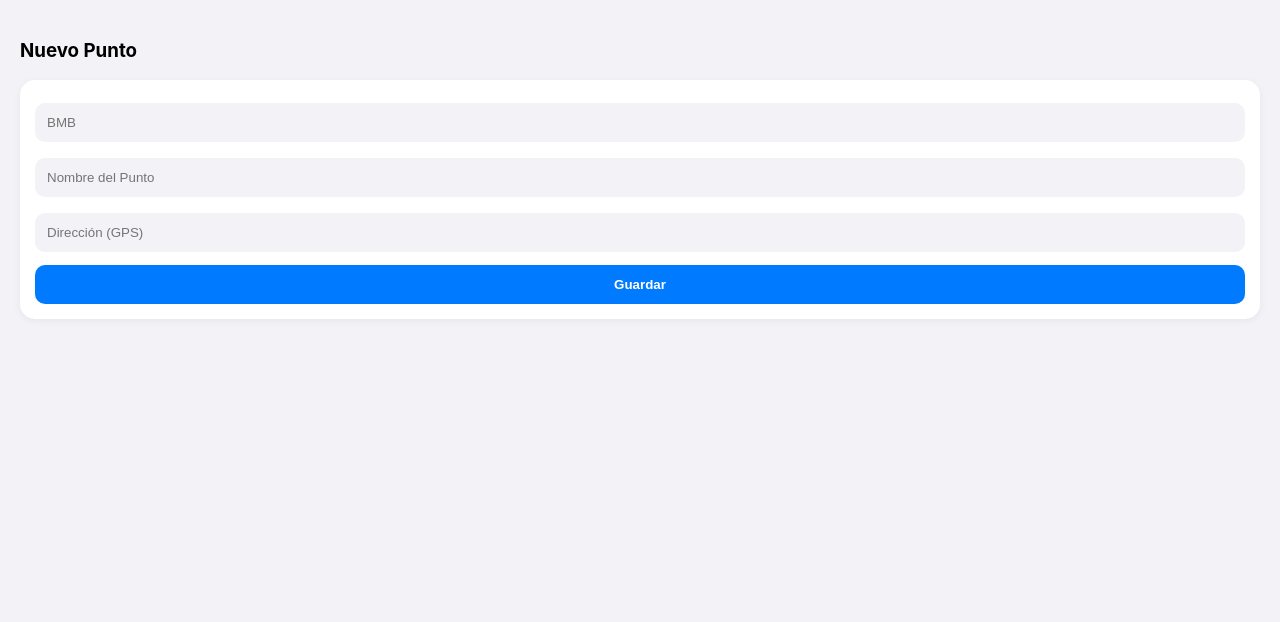
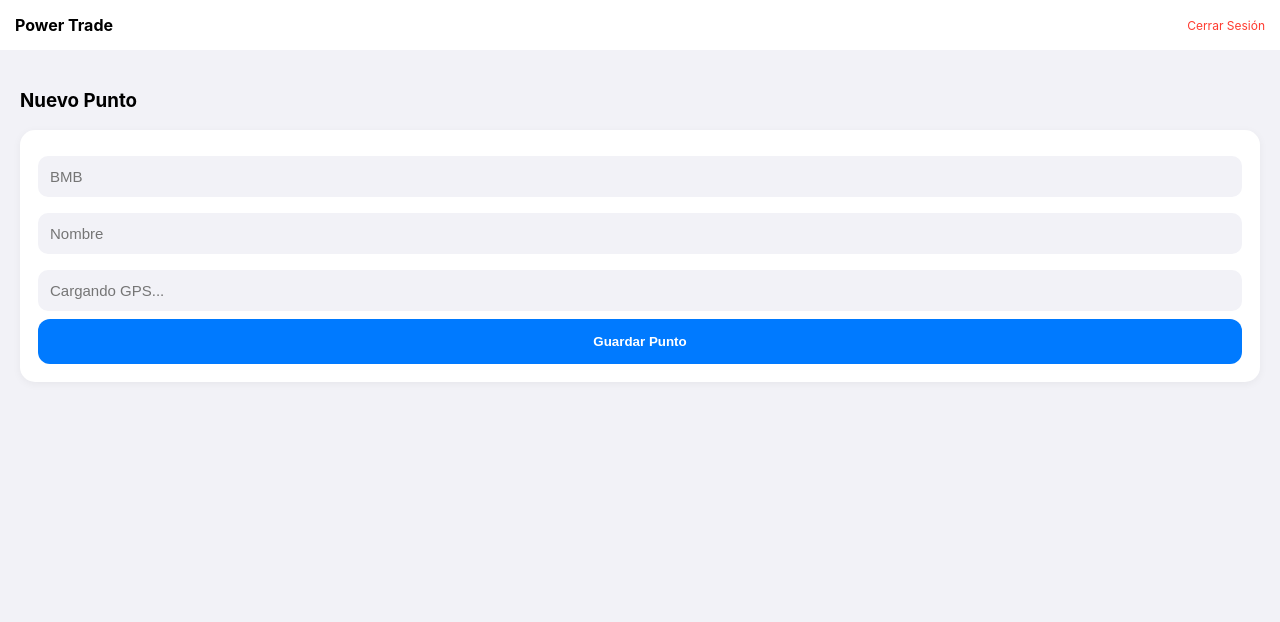
Before and after one commit to XY07-v/TRADE, a Flask app: page / in a window 1280 px wide. Shown: the top 622 px of the page. Run offline with Flask 3, Linux system fonts and the light colour scheme; the visitor is signed in with stand-in values (Sample User, id 1).

Commit message:
Update app.html

```diff
--- a/templates/app.html
+++ b/templates/app.html
@@ -3,71 +3,71 @@
 <head>
     <meta charset="UTF-8">
     <meta name="viewport" content="width=device-width, initial-scale=1.0, maximum-scale=1.0, user-scalable=no">
-    <title>Power Trade Pro</title>
+    <title>Power Trade</title>
     <style>
         :root { --blue: #007AFF; --bg: #F2F2F7; --red: #FF3B30; --green: #34C759; }
         body { font-family: -apple-system, sans-serif; background: var(--bg); margin: 0; padding-bottom: 80px; }
         .view { display: none; padding: 20px; }
         .active { display: block; }
-        .card { background: white; border-radius: 15px; padding: 15px; box-shadow: 0 2px 8px rgba(0,0,0,0.05); margin-bottom: 12px; }
+        .card { background: white; border-radius: 15px; padding: 18px; box-shadow: 0 2px 8px rgba(0,0,0,0.05); margin-bottom: 12px; }
         .tabs { position: fixed; bottom: 0; width: 100%; background: white; display: flex; height: 65px; border-top: 1px solid #ddd; }
         .tab { flex: 1; text-align: center; font-size: 10px; color: #8e8e93; padding-top: 12px; }
         .tab.active { color: var(--blue); }
-        .btn { width: 100%; padding: 12px; background: var(--blue); color: white; border: none; border-radius: 10px; font-weight: 600; margin-top: 5px; }
-        .btn-search { background: #5856D6; margin-bottom: 10px; }
-        input { width: 100%; padding: 12px; margin: 8px 0; border: none; background: var(--bg); border-radius: 10px; box-sizing: border-box; }
-        .res-item { padding: 12px; border-bottom: 1px solid #eee; font-size: 14px; background: white; }
+        input, select, textarea { width: 100%; padding: 12px; margin: 8px 0; border: none; background: var(--bg); border-radius: 10px; font-size: 15px; box-sizing: border-box; }
+        .btn { width: 100%; padding: 15px; background: var(--blue); color: white; border: none; border-radius: 12px; font-weight: 600; cursor: pointer; }
+        .btn-query { background: #5856D6; margin-bottom: 10px; }
     </style>
 </head>
 <body>
 
+<div style="background:white; padding:15px; display:flex; justify-content:space-between; align-items:center;">
+    <b>Power Trade</b>
+    <a href="/logout" style="color:var(--red); text-decoration:none; font-size:12px;">Cerrar Sesión</a>
+</div>
+
 <div id="v1" class="view active">
     <h3>Nuevo Punto</h3>
     <div class="card">
-        <input type="text" id="p_bmb" placeholder="BMB">
-        <input type="text" id="p_nombre" placeholder="Nombre del Punto">
-        <input type="text" id="p_dir" placeholder="Dirección (GPS)" readonly>
-        <button class="btn" onclick="savePunto()">Guardar</button>
+        <input type="number" id="p_bmb" placeholder="BMB">
+        <input type="text" id="p_nombre" placeholder="Nombre">
+        <input type="text" id="p_gps" readonly placeholder="Cargando GPS...">
+        <button class="btn" onclick="savePunto()">Guardar Punto</button>
     </div>
 </div>
 
 <div id="v2" class="view">
     <h3>Registrar Visita</h3>
     <div class="card">
-        <input type="text" id="q_visita" placeholder="Palabra clave o BMB...">
-        <button class="btn btn-search" onclick="ejecutarBusqueda('visita')">Consultar Punto</button>
+        <input type="text" id="q_visita" placeholder="Nombre o BMB...">
+        <button class="btn btn-query" onclick="buscar('visita')">Consultar</button>
         <div id="res_visita"></div>
     </div>
     <div id="f_visita" class="card" style="display:none;">
         <h4 id="v_tit"></h4>
         <select id="v_tipo"><option>Fuera de rango</option><option>Error de trade</option></select>
-        <textarea id="v_obs" placeholder="Observaciones..." style="width:100%; border:none; background:var(--bg); border-radius:10px; padding:10px;"></textarea>
-        <label>Fotos (2)</label>
+        <textarea id="v_obs" placeholder="Observaciones"></textarea>
         <input type="file" id="img1" accept="image/*" capture="camera">
         <input type="file" id="img2" accept="image/*" capture="camera">
-        <button class="btn" onclick="saveVisita()">Enviar</button>
+        <button class="btn" onclick="saveVisita()">Enviar Visita</button>
     </div>
 </div>
 
 <div id="v3" class="view">
-    <h3>Listado de Puntos</h3>
+    <h3>Listado Puntos</h3>
     <div class="card">
-        <input type="text" id="q_puntos" placeholder="Buscar BMB o Nombre...">
-        <button class="btn btn-search" onclick="ejecutarBusqueda('puntos')">Filtrar Puntos</button>
+        <input type="text" id="q_puntos" placeholder="Buscar BMB o Punto...">
+        <button class="btn btn-query" onclick="buscar('puntos')">Consultar</button>
     </div>
     <div id="res_puntos"></div>
 </div>
 
 <div id="v4" class="view">
-    <h3>Reporte de Visitas</h3>
+    <h3>Reporte</h3>
     <div class="card">
-        <label>Desde:</label>
-        <input type="date" id="rep_inicio">
-        <label>Hasta:</label>
-        <input type="date" id="rep_fin">
-        <button class="btn" style="background:var(--green);" onclick="descargarExcel()">Descargar Excel</button>
+        <label>Desde:</label><input type="date" id="f_ini">
+        <label>Hasta:</label><input type="date" id="f_fin">
+        <button class="btn" style="background:var(--green);" onclick="descargar()">Descargar Excel</button>
     </div>
-    <div id="hist"></div>
 </div>
 
 <div class="tabs">
@@ -79,7 +79,7 @@
 
 <script>
     let miGPS = "";
-    let puntoSel = null;
+    let pSel = null;
 
     function nav(id, el) {
         document.querySelectorAll('.view').forEach(v => v.classList.remove('active'));
@@ -88,59 +88,52 @@
         el.classList.add('active');
     }
 
-    // BUSQUEDA DINÁMICA CON BOTÓN
-    async function ejecutarBusqueda(tipo) {
-        const query = (tipo === 'visita') ? document.getElementById('q_visita').value : document.getElementById('q_puntos').value;
-        if(query.length < 2) return alert("Escribe al menos 2 letras");
-
-        const r = await fetch(`/api/buscar_puntos?q=${query}`);
+    async function buscar(tipo) {
+        const val = (tipo === 'visita') ? document.getElementById('q_visita').value : document.getElementById('q_puntos').value;
+        const r = await fetch(`/api/buscar_puntos?q=${val}`);
         const data = await r.json();
         const div = (tipo === 'visita') ? document.getElementById('res_visita') : document.getElementById('res_puntos');
         div.innerHTML = "";
-
         data.forEach(p => {
-            const item = document.createElement('div');
-            item.className = "res-item card";
-            item.innerHTML = `<b>${p.BMB}</b> - ${p['Nombre de punto']}<br><small>${p.Ciudad}</small>`;
-            item.onclick = () => {
-                if(tipo === 'visita') {
-                    puntoSel = p;
+            let d = document.createElement('div');
+            d.className = "card";
+            d.innerHTML = `<b>${p.BMB}</b> - ${p['Nombre de punto']}`;
+            d.onclick = () => {
+                if(tipo === 'visita'){
+                    pSel = p;
                     document.getElementById('f_visita').style.display = "block";
                     document.getElementById('v_tit').innerText = p['Nombre de punto'];
                     div.innerHTML = "";
                 }
             };
-            div.appendChild(item);
+            div.appendChild(d);
         });
     }
 
-    function descargarExcel() {
-        const ini = document.getElementById('rep_inicio').value;
-        const fin = document.getElementById('rep_fin').value;
-        if(!ini || !fin) return alert("Selecciona ambas fechas");
-        window.location.href = `/api/descargar_reporte?inicio=${ini}&fin=${fin}`;
+    function descargar() {
+        const i = document.getElementById('f_ini').value;
+        const f = document.getElementById('f_fin').value;
+        if(!i || !f) return alert("Fechas incompletas");
+        window.location.href = `/api/descargar_reporte?inicio=${i}&fin=${f}`;
     }
 
-    // (Otras funciones savePunto, saveVisita y getLoc se mantienen con la lógica de fechas corta)
     async function saveVisita() {
         const payload = {
-            "Nombre de punto": puntoSel['Nombre de punto'],
-            "BMB": puntoSel.BMB,
+            "Nombre de punto": pSel['Nombre de punto'],
+            "BMB": pSel.BMB,
             "tipo": document.getElementById('v_tipo').value,
             "observacion": document.getElementById('v_obs').value,
-            "ubicacion_punto": puntoSel.Ubicacion,
-            "ubicacion_actual": miGPS,
-            "rango_max": 200,
-            "usuario": "{{ usuario }}"
+            "ubicacion_punto": pSel.Ubicacion,
+            "ubicacion_actual": miGPS
         };
         await fetch('/api/guardar_visita', {method:'POST', headers:{'Content-Type':'application/json'}, body:JSON.stringify(payload)});
-        alert("OK"); location.reload();
+        alert("Guardado OK"); location.reload();
     }
 
-    // Inicializar GPS al cargar
     window.onload = () => {
         navigator.geolocation.getCurrentPosition(p => {
             miGPS = `${p.coords.latitude}, ${p.coords.longitude}`;
+            document.getElementById('p_gps').value = miGPS;
         });
     }
 </script>
```
